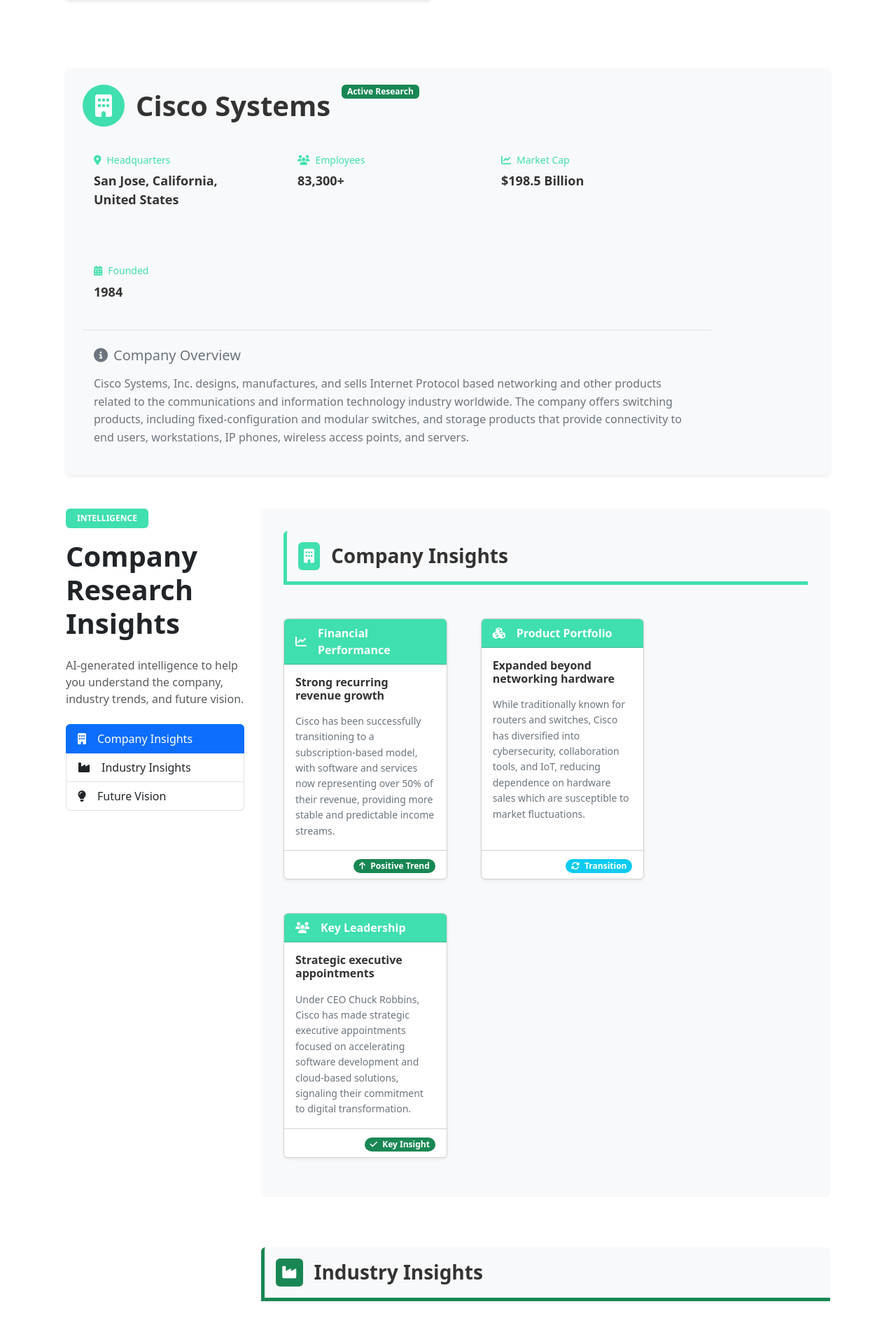
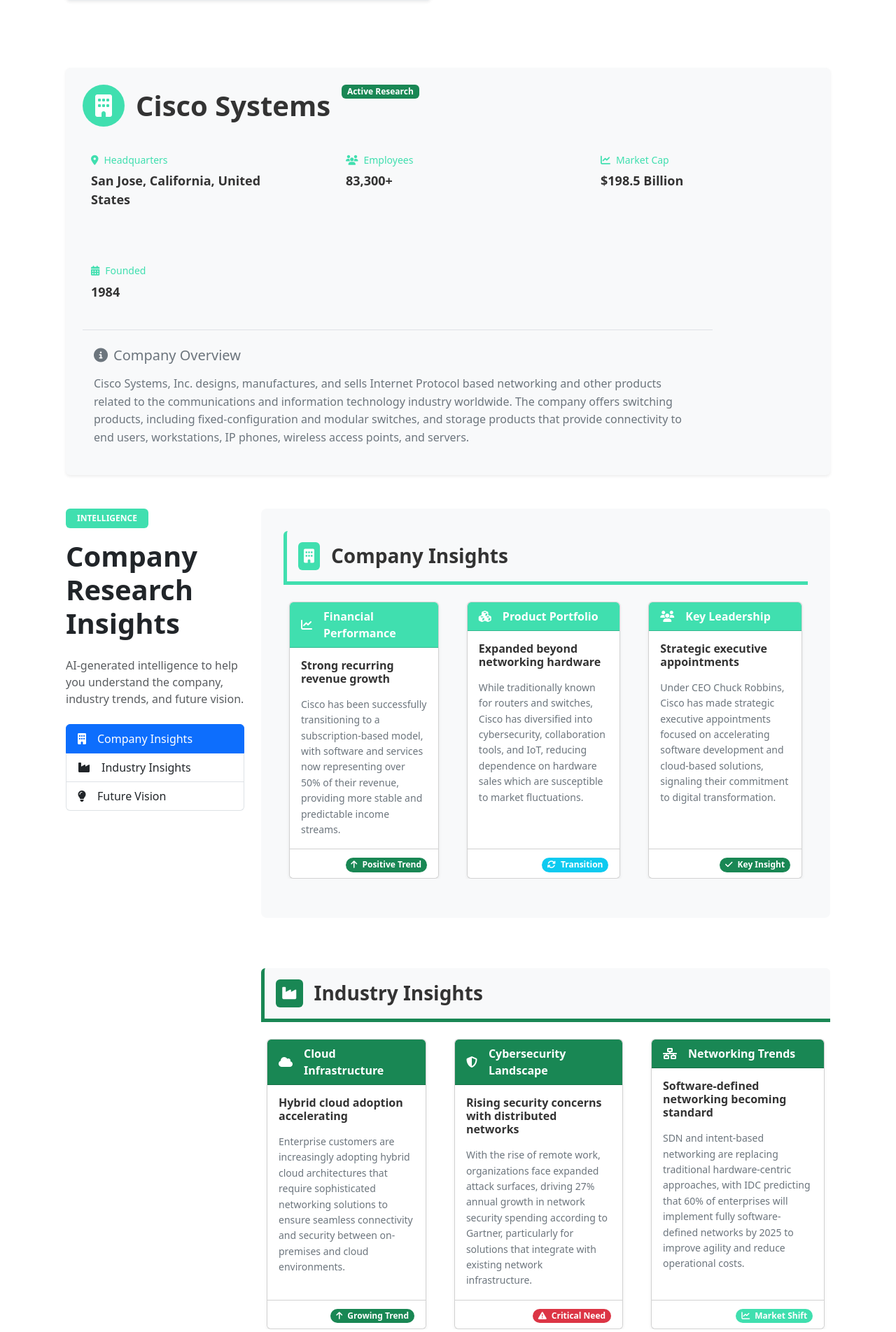
Before and after one commit to bertoftheal/SDR-WORLD, a Flask app: template sdr_assistant/templates/index.html in a window 1280 px wide. Shown: the part 647-2551 px from the top of the page at 70% size. Run offline with Flask 3, Linux system fonts and the light colour scheme; the template is opened without the code that fills it, so the values that code supplies are empty.

Commit message:
Improve layout of insights boxes to display horizontally using table layout

```diff
--- a/sdr_assistant/templates/index.html
+++ b/sdr_assistant/templates/index.html
@@ -134,7 +134,7 @@
                         </div>
 
                         <div class="company-meta-grid row row-cols-1 row-cols-md-4 g-4 mb-4">
-                            <div class="col">
+                            <div class="flex-grow-1 px-2" style="min-width: 30%; max-width: 33%;">
                                 <div class="company-meta-item card h-100 border-0 bg-transparent">
                                     <div class="card-body">
                                         <h5 class="meta-label mb-2" style="color: #40dfaf;"><i class="fas fa-map-marker-alt me-2"></i>Headquarters</h5>
@@ -142,7 +142,7 @@
                                     </div>
                                 </div>
                             </div>
-                            <div class="col">
+                            <div class="flex-grow-1 px-2" style="min-width: 30%; max-width: 33%;">
                                 <div class="company-meta-item card h-100 border-0 bg-transparent">
                                     <div class="card-body">
                                         <h5 class="meta-label mb-2" style="color: #40dfaf;"><i class="fas fa-users me-2"></i>Employees</h5>
@@ -150,7 +150,7 @@
                                     </div>
                                 </div>
                             </div>
-                            <div class="col">
+                            <div class="flex-grow-1 px-2" style="min-width: 30%; max-width: 33%;">
                                 <div class="company-meta-item card h-100 border-0 bg-transparent">
                                     <div class="card-body">
                                         <h5 class="meta-label mb-2" style="color: #40dfaf;"><i class="fas fa-chart-line me-2"></i>Market Cap</h5>
@@ -158,7 +158,7 @@
                                     </div>
                                 </div>
                             </div>
-                            <div class="col">
+                            <div class="flex-grow-1 px-2" style="min-width: 30%; max-width: 33%;">
                                 <div class="company-meta-item card h-100 border-0 bg-transparent">
                                     <div class="card-body">
                                         <h5 class="meta-label mb-2" style="color: #40dfaf;"><i class="fas fa-calendar-alt me-2"></i>Founded</h5>
@@ -205,8 +205,8 @@
                             </div>
                             <h2 class="mb-0">Company Insights</h2>
                         </div>
-                        <div class="insights-grid row g-4 mt-1">
-                            <div class="col-md-4">
+                        <div class="insights-grid d-flex flex-nowrap overflow-auto mt-1" style="min-width: 100%;">
+                            <div class="flex-grow-1 px-2" style="min-width: 30%; max-width: 33%;">
                                 <div class="insight-box h-100 card shadow-sm">
                                     <div class="card-header insight-header text-white" style="background-color: #40dfaf;">
                                         <i class="fas fa-chart-line me-2"></i>
@@ -221,7 +221,7 @@
                                     </div>
                                 </div>
                             </div>
-                            <div class="col-md-4">
+                            <div class="flex-grow-1 px-2" style="min-width: 30%; max-width: 33%;">
                                 <div class="insight-box h-100 card shadow-sm">
                                     <div class="card-header insight-header text-white" style="background-color: #40dfaf;">
                                         <i class="fas fa-cubes me-2"></i>
@@ -236,7 +236,7 @@
                                     </div>
                                 </div>
                             </div>
-                            <div class="col-md-4">
+                            <div class="flex-grow-1 px-2" style="min-width: 30%; max-width: 33%;">
                                 <div class="insight-box h-100 card shadow-sm">
                                     <div class="card-header insight-header text-white" style="background-color: #40dfaf;">
                                         <i class="fas fa-users me-2"></i>
@@ -262,8 +262,8 @@
                             </div>
                             <h2 class="mb-0">Industry Insights</h2>
                         </div>
-                        <div class="insights-grid row g-4 mt-1">
-                            <div class="col-md-4">
+                        <div class="insights-grid d-flex flex-nowrap overflow-auto mt-1" style="min-width: 100%;">
+                            <div class="flex-grow-1 px-2" style="min-width: 30%; max-width: 33%;">
                                 <div class="insight-box h-100 card shadow-sm">
                                     <div class="card-header insight-header bg-success text-white">
                                         <i class="fas fa-cloud me-2"></i>
@@ -278,7 +278,7 @@
                                     </div>
                                 </div>
                             </div>
-                            <div class="col-md-4">
+                            <div class="flex-grow-1 px-2" style="min-width: 30%; max-width: 33%;">
                                 <div class="insight-box h-100 card shadow-sm">
                                     <div class="card-header insight-header bg-success text-white">
                                         <i class="fas fa-shield-alt me-2"></i>
@@ -293,7 +293,7 @@
                                     </div>
                                 </div>
                             </div>
-                            <div class="col-md-4">
+                            <div class="flex-grow-1 px-2" style="min-width: 30%; max-width: 33%;">
                                 <div class="insight-box h-100 card shadow-sm">
                                     <div class="card-header insight-header bg-success text-white">
                                         <i class="fas fa-network-wired me-2"></i>
@@ -319,8 +319,8 @@
                             </div>
                             <h2 class="mb-0">Future Vision Insights</h2>
                         </div>
-                        <div class="insights-grid row g-4 mt-1">
-                            <div class="col-md-4">
+                        <div class="insights-grid d-flex flex-nowrap overflow-auto mt-1" style="min-width: 100%;">
+                            <div class="flex-grow-1 px-2" style="min-width: 30%; max-width: 33%;">
                                 <div class="insight-box h-100 card shadow-sm">
                                     <div class="card-header insight-header bg-warning text-dark">
                                         <i class="fas fa-robot me-2"></i>
@@ -335,7 +335,7 @@
                                     </div>
                                 </div>
                             </div>
-                            <div class="col-md-4">
+                            <div class="flex-grow-1 px-2" style="min-width: 30%; max-width: 33%;">
                                 <div class="insight-box h-100 card shadow-sm">
                                     <div class="card-header insight-header bg-warning text-dark">
                                         <i class="fas fa-wifi me-2"></i>
@@ -350,7 +350,7 @@
                                     </div>
                                 </div>
                             </div>
-                            <div class="col-md-4">
+                            <div class="flex-grow-1 px-2" style="min-width: 30%; max-width: 33%;">
                                 <div class="insight-box h-100 card shadow-sm">
                                     <div class="card-header insight-header bg-warning text-dark">
                                         <i class="fas fa-lock me-2"></i>
```
